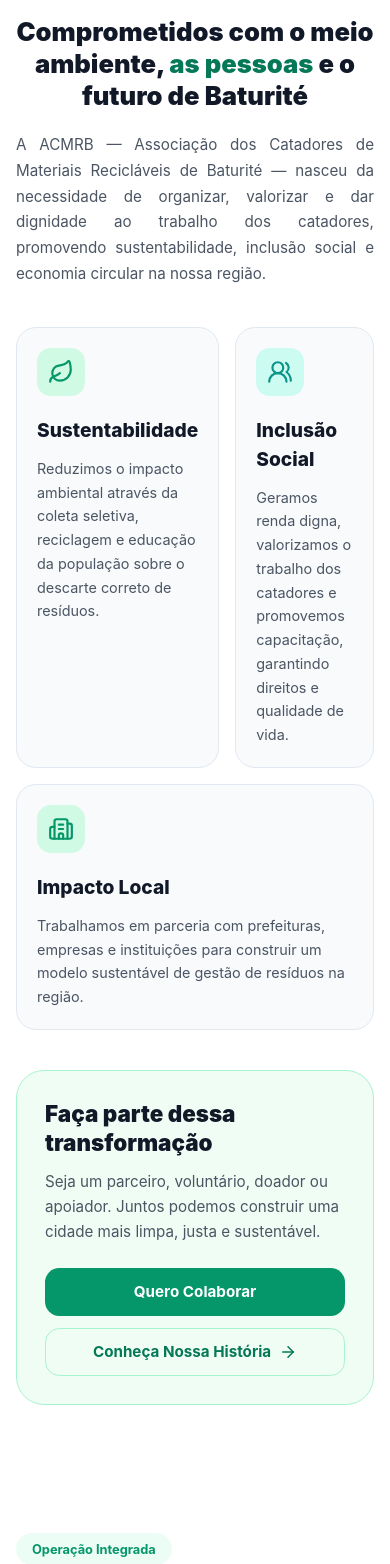
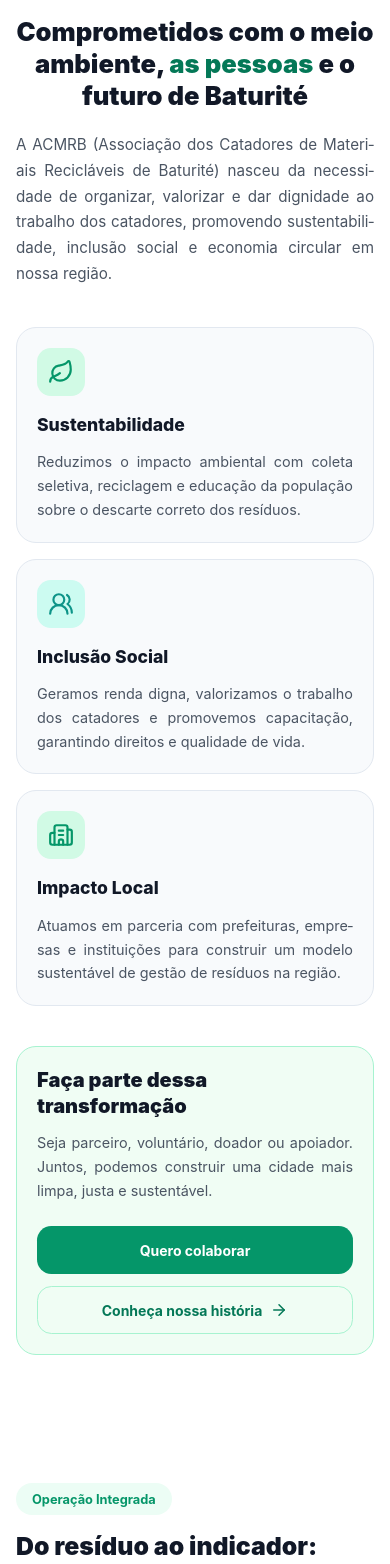
Before and after one commit to joota2500/acmrb-platform, a Next.js app: page / in a window 390 px wide. Shown: the part 940-2504 px from the top of the page. Built offline with nearby package versions, Linux system fonts and the light colour scheme; no server answers; the database is empty.

Commit message:
feat(sobre): seção Nossa História mobile-first, texto justificado com hifenização, cards de mesma altura e links verificados

```diff
--- a/src/components/home/AboutSection.tsx
+++ b/src/components/home/AboutSection.tsx
@@ -1,16 +1,68 @@
 "use client";
+
+/**
+ * AboutSection — "Nossa História" (âncora #quem-somos da página inicial)
+ * ------------------------------------------------------------
+ * O que mostra: selo, título, texto de apresentação da ACMRB, 3 cards de
+ * valores (Sustentabilidade, Inclusão Social, Impacto Local) e um bloco de
+ * chamada (CTA) com 2 botões.
+ *
+ * Dados: conteúdo fixo (não consulta o Supabase).
+ *
+ * Links (verificados):
+ *  - "Quero colaborar"        → #contato (ContactSection), com rolagem suave
+ *    que desconta a altura do Header fixo.
+ *  - "Conheça nossa história" → página /quem-somos (existe em src/app).
+ *
+ * Responsividade (estilos em src/styles/about-section.css):
+ *  - Celular (<640px): textos menores, cards em 1 coluna, botões h-12
+ *    empilhados e com largura total.
+ *  - Tablet (640–1023px): cards em 2 colunas (o 3º ocupa a linha inteira),
+ *    botões lado a lado.
+ *  - Desktop (>=1024px): cards em 3 colunas com a mesma altura.
+ *  - Parágrafos justificados em todas as telas (pedido do Artur), com
+ *    hifenização automática (lang="pt-BR") para evitar buracos entre palavras.
+ *    Títulos continuam sem justificar.
+ */
 
 import Link from "next/link";
 import { motion } from "framer-motion";
 import { ArrowRight, Leaf, Users2, Building2 } from "lucide-react";
 
+import { smoothScrollTo } from "@/lib/scroll";
+
 import "@/styles/about-section.css";
+
+/** Cards de valores: editar aqui para mudar textos/ícones. */
+const valores = [
+  {
+    titulo: "Sustentabilidade",
+    icone: Leaf,
+    cor: "green",
+    texto:
+      "Reduzimos o impacto ambiental com coleta seletiva, reciclagem e educação da população sobre o descarte correto dos resíduos.",
+  },
+  {
+    titulo: "Inclusão Social",
+    icone: Users2,
+    cor: "teal",
+    texto:
+      "Geramos renda digna, valorizamos o trabalho dos catadores e promovemos capacitação, garantindo direitos e qualidade de vida.",
+  },
+  {
+    titulo: "Impacto Local",
+    icone: Building2,
+    cor: "green",
+    texto:
+      "Atuamos em parceria com prefeituras, empresas e instituições para construir um modelo sustentável de gestão de resíduos na região.",
+  },
+];
 
 export default function AboutSection() {
   return (
     <section id="quem-somos" className="about">
       <div className="about__container">
-        {/* Cabeçalho */}
+        {/* ===== Cabeçalho: selo + título + apresentação ===== */}
         <motion.div
           initial={{ opacity: 0, y: 30 }}
           whileInView={{ opacity: 1, y: 0 }}
@@ -24,71 +76,38 @@ export default function AboutSection() {
             <span> as pessoas</span> e o futuro de Baturité
           </h2>
 
-          <p className="about__description">
-            A ACMRB — Associação dos Catadores de Materiais Recicláveis de
-            Baturité — nasceu da necessidade de organizar, valorizar e dar
+          <p className="about__description" lang="pt-BR">
+            A ACMRB (Associação dos Catadores de Materiais Recicláveis de
+            Baturité) nasceu da necessidade de organizar, valorizar e dar
             dignidade ao trabalho dos catadores, promovendo sustentabilidade,
-            inclusão social e economia circular na nossa região.
+            inclusão social e economia circular em nossa região.
           </p>
         </motion.div>
 
-        {/* Cards */}
+        {/* ===== Cards de valores (entrada escalonada) ===== */}
         <div className="about__grid">
+          {valores.map((v, i) => {
+            const Icone = v.icone;
+            return (
               <motion.div
+                key={v.titulo}
                 initial={{ opacity: 0, y: 30 }}
                 whileInView={{ opacity: 1, y: 0 }}
                 viewport={{ once: true }}
-            transition={{ delay: 0.1 }}
+                transition={{ delay: 0.1 * (i + 1) }}
                 className="about__card"
               >
-            <div className="about__icon about__icon--green">
-              <Leaf size={26} />
+                <div className={`about__icon about__icon--${v.cor}`} aria-hidden="true">
+                  <Icone size={26} />
                 </div>
-            <h3>Sustentabilidade</h3>
-            <p>
-              Reduzimos o impacto ambiental através da coleta seletiva,
-              reciclagem e educação da população sobre o descarte correto de
-              resíduos.
-            </p>
+                <h3>{v.titulo}</h3>
+                <p lang="pt-BR">{v.texto}</p>
               </motion.div>
-
-          <motion.div
-            initial={{ opacity: 0, y: 30 }}
-            whileInView={{ opacity: 1, y: 0 }}
-            viewport={{ once: true }}
-            transition={{ delay: 0.2 }}
-            className="about__card"
-          >
-            <div className="about__icon about__icon--teal">
-              <Users2 size={26} />
-            </div>
-            <h3>Inclusão Social</h3>
-            <p>
-              Geramos renda digna, valorizamos o trabalho dos catadores e
-              promovemos capacitação, garantindo direitos e qualidade de vida.
-            </p>
-          </motion.div>
-
-          <motion.div
-            initial={{ opacity: 0, y: 30 }}
-            whileInView={{ opacity: 1, y: 0 }}
-            viewport={{ once: true }}
-            transition={{ delay: 0.3 }}
-            className="about__card"
-          >
-            <div className="about__icon about__icon--green">
-              <Building2 size={26} />
-            </div>
-            <h3>Impacto Local</h3>
-            <p>
-              Trabalhamos em parceria com prefeituras, empresas e instituições
-              para construir um modelo sustentável de gestão de resíduos na
-              região.
-            </p>
-          </motion.div>
+            );
+          })}
         </div>
 
-        {/* CTA */}
+        {/* ===== Chamada para colaborar ===== */}
         <motion.div
           initial={{ opacity: 0, y: 30 }}
           whileInView={{ opacity: 1, y: 0 }}
@@ -98,19 +117,30 @@ export default function AboutSection() {
         >
           <div className="about__cta-text">
             <h3>Faça parte dessa transformação</h3>
-            <p>
-              Seja um parceiro, voluntário, doador ou apoiador. Juntos podemos
+            <p lang="pt-BR">
+              Seja parceiro, voluntário, doador ou apoiador. Juntos, podemos
               construir uma cidade mais limpa, justa e sustentável.
             </p>
           </div>
 
           <div className="about__cta-buttons">
-            <a href="#contato" className="about__btn-primary">
-              Quero Colaborar
+            {/* Rolagem suave até o formulário de contato (se o JS falhar,
+                o href="#contato" continua funcionando normalmente) */}
+            <a
+              href="#contato"
+              onClick={(e) => {
+                if (document.getElementById("contato")) {
+                  e.preventDefault();
+                  smoothScrollTo("contato");
+                }
+              }}
+              className="about__btn-primary"
+            >
+              Quero colaborar
             </a>
             <Link href="/quem-somos" className="about__btn-secondary">
-              Conheça Nossa História
-              <ArrowRight size={18} />
+              Conheça nossa história
+              <ArrowRight size={18} aria-hidden="true" />
             </Link>
           </div>
         </motion.div>
--- a/src/styles/about-section.css
+++ b/src/styles/about-section.css
@@ -83,27 +83,54 @@
   font-size: 0.95rem;
   line-height: 1.7;
   color: #4b5563;
-  text-align: justify;
 }
 
-@media (min-width: 768px) {
+@media (min-width: 640px) {
   .about__description {
-    font-size: 1.05rem;
-    text-align: center;
+    font-size: 1rem;
   }
 }
 
-/* Grid de cards */
-/* Grid de cards */
+@media (min-width: 1024px) {
+  .about__description {
+    font-size: 1.1rem;
+  }
+}
+
+/* Texto justificado em TODAS as telas (pedido do Artur).
+   hyphens: auto + lang="pt-BR" quebra palavras longas com hífen,
+   evitando os "buracos" entre palavras típicos do justificado.
+   Títulos (h2/h3) ficam fora desta regra. */
+.about__description,
+.about__card p,
+.about__cta-text p {
+  text-align: justify;
+  hyphens: auto;
+  -webkit-hyphens: auto;
+}
+
+/* Grid de cards (mobile-first)
+   - Celular: 1 coluna (antes eram 2 colunas apertadas já no celular)
+   - Tablet (640px+): 2 colunas, o 3º card ocupa a linha inteira
+   - Desktop (1024px+): 3 colunas
+   Os cards da mesma linha ficam com a mesma altura (stretch do grid). */
 .about__grid {
   display: grid;
-  grid-template-columns: 1fr 1fr;
+  grid-template-columns: 1fr;
   gap: 1rem;
+  align-items: stretch;
 }
 
-/* O 3º card (Impacto Local) ocupa as 2 colunas */
-.about__card:nth-child(3) {
-  grid-column: 1 / -1;
+@media (min-width: 640px) {
+  .about__grid {
+    grid-template-columns: 1fr 1fr;
+    gap: 1.25rem;
+  }
+
+  /* O 3º card (Impacto Local) ocupa as 2 colunas */
+  .about__card:nth-child(3) {
+    grid-column: 1 / -1;
+  }
 }
 
 /* Desktop: 3 colunas iguais */
@@ -123,6 +150,9 @@
   border: 1px solid #e2e8f0;
   border-radius: 1.25rem;
   padding: 1.25rem;
+  height: 100%;
+  display: flex;
+  flex-direction: column;
   transition: all 0.3s;
 }
 
@@ -152,7 +182,14 @@
   display: flex;
   align-items: center;
   justify-content: center;
-  margin-bottom: 1.25rem;
+  flex-shrink: 0;
+  margin-bottom: 1rem;
+}
+
+@media (min-width: 1024px) {
+  .about__icon {
+    margin-bottom: 1.25rem;
+  }
 }
 
 .about__icon--green {
@@ -166,10 +203,16 @@
 }
 
 .about__card h3 {
-  font-size: 1.2rem;
+  font-size: 1.1rem;
   font-weight: 800;
   color: #111827;
   margin-bottom: 0.75rem;
+}
+
+@media (min-width: 640px) {
+  .about__card h3 {
+    font-size: 1.2rem;
+  }
 }
 
 @media (min-width: 1024px) {
@@ -195,11 +238,18 @@
   margin-top: 2.5rem;
   background: #f0fdf4;
   border: 1px solid #a7f3d0;
-  border-radius: 1.75rem;
-  padding: 1.75rem;
+  border-radius: 1.25rem;
+  padding: 1.25rem;
   display: flex;
   flex-direction: column;
   gap: 1.5rem;
+}
+
+@media (min-width: 640px) {
+  .about__cta {
+    border-radius: 1.75rem;
+    padding: 1.75rem;
+  }
 }
 
 @media (min-width: 768px) {
@@ -217,7 +267,7 @@
 }
 
 .about__cta-text h3 {
-  font-size: 1.4rem;
+  font-size: 1.25rem;
   font-weight: 900;
   color: #111827;
   line-height: 1.3;
@@ -237,7 +287,7 @@
 
 .about__cta-text p {
   margin-top: 0.75rem;
-  font-size: 0.95rem;
+  font-size: 0.9rem;
   line-height: 1.65;
   color: #4b5563;
 }
@@ -253,17 +303,23 @@
   .about__cta-buttons {
     flex-direction: row;
     width: auto;
+    flex-shrink: 0;
   }
 }
 
+/* Botões: h-12 (3rem) e text-sm no celular, com largura total;
+   texto maior a partir de 640px. white-space: nowrap evita quebra. */
+
 .about__btn-primary {
   height: 3rem;
-  padding: 0 1.5rem;
+  width: 100%;
+  white-space: nowrap;
+  padding: 0 1.25rem;
   border-radius: 0.9rem;
   background: #059669;
   color: white;
   font-weight: 700;
-  font-size: 0.95rem;
+  font-size: 0.875rem;
   display: inline-flex;
   align-items: center;
   justify-content: center;
@@ -277,12 +333,14 @@
 
 .about__btn-secondary {
   height: 3rem;
-  padding: 0 1.5rem;
+  width: 100%;
+  white-space: nowrap;
+  padding: 0 1.25rem;
   border-radius: 0.9rem;
   border: 1px solid #a7f3d0;
   color: #047857;
   font-weight: 700;
-  font-size: 0.95rem;
+  font-size: 0.875rem;
   display: inline-flex;
   align-items: center;
   justify-content: center;
@@ -294,3 +352,19 @@
 .about__btn-secondary:hover {
   background: #ecfdf5;
 }
+
+@media (min-width: 640px) {
+  .about__btn-primary,
+  .about__btn-secondary {
+    width: auto;
+    padding: 0 1.5rem;
+    font-size: 0.95rem;
+  }
+}
+
+/* Foco visível para navegação por teclado */
+.about__btn-primary:focus-visible,
+.about__btn-secondary:focus-visible {
+  outline: 2px solid #059669;
+  outline-offset: 3px;
+}
```
Lines whose indentation alone changed are shown as unchanged.
